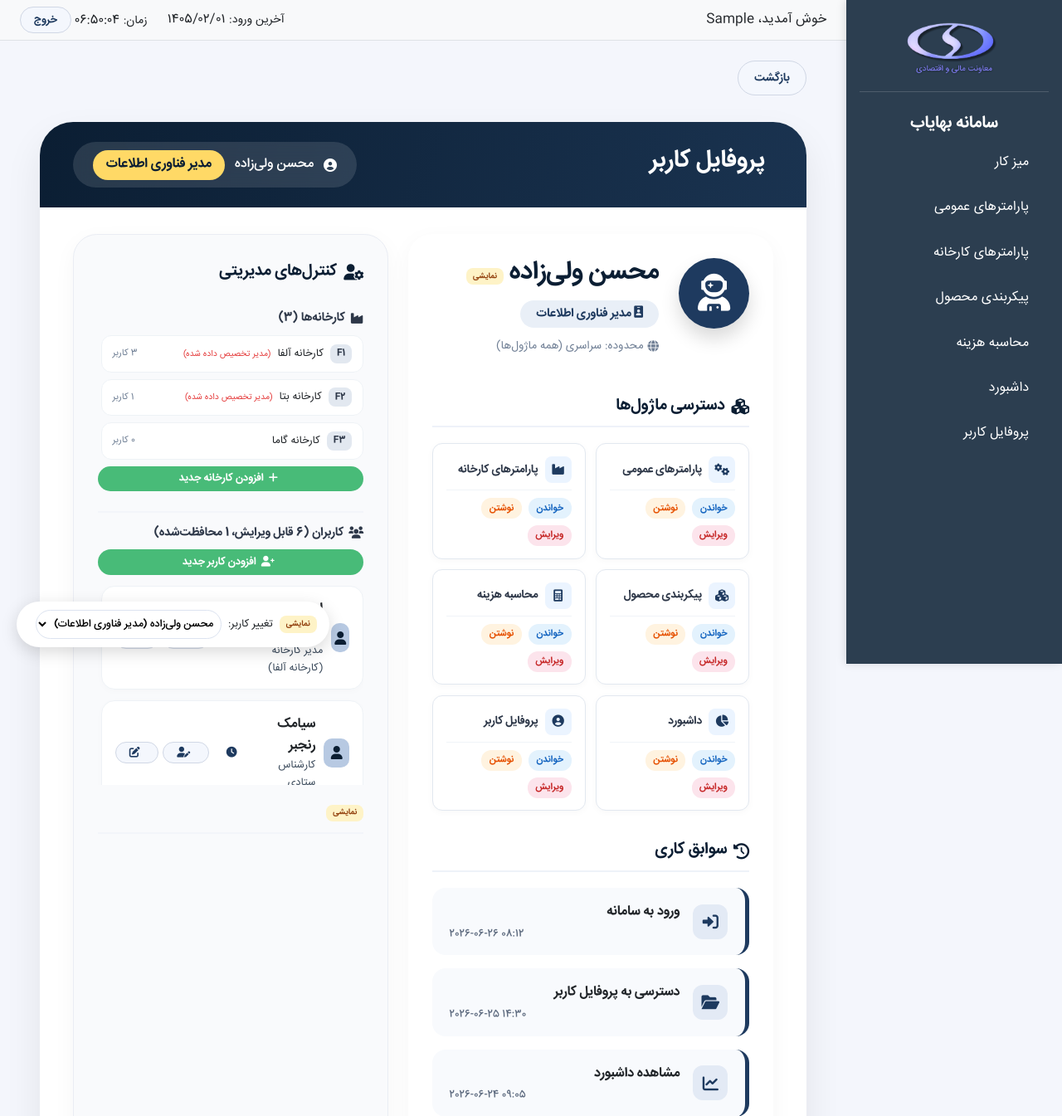
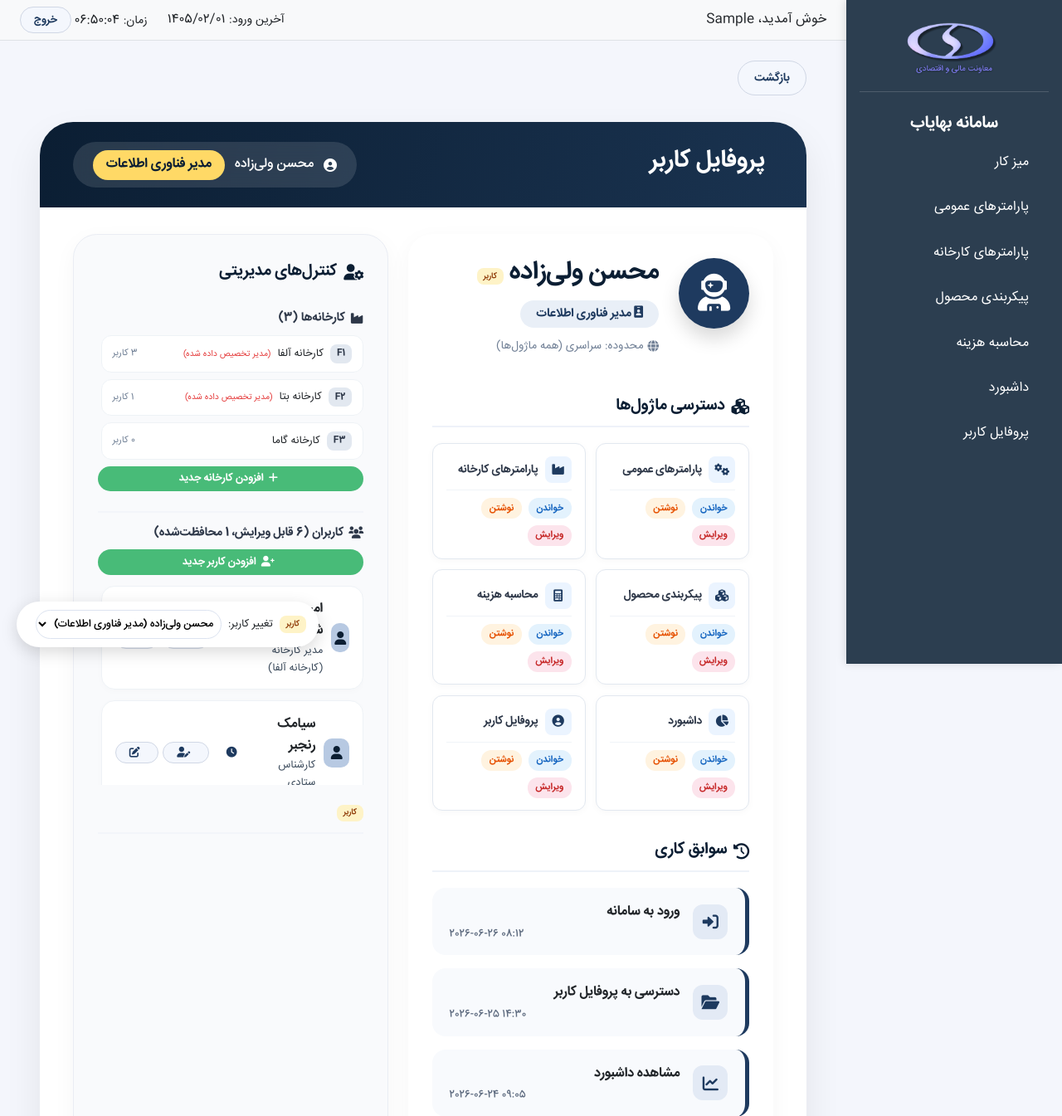
Before and after one commit to BabakHeidari/Engcost_determination_app, a Flask app: page /profile/profile in a window 1280 px wide. Shown: the top 1345 px of the page at 83% size. Run offline with Flask 3, Linux system fonts and the light colour scheme; the visitor is signed in with stand-in values (Sample User, id 1).

Commit message:
Profile Modified

```diff
--- a/templates/profile/profile.html
+++ b/templates/profile/profile.html
@@ -761,7 +761,7 @@
         <div class="profile-header">
           <div class="avatar"><i class="fas fa-user-astronaut"></i></div>
           <div class="user-details">
-            <h3>${user.name} ${USING_BACKEND?'<span class="api-badge server" style="font-size:0.6rem;">فعال</span>':'<span class="api-badge local" style="font-size:0.6rem;">نمایشی</span>'}</h3>
+            <h3>${user.name} ${USING_BACKEND?'<span class="api-badge server" style="font-size:0.6rem;">فعال</span>':'<span class="api-badge local" style="font-size:0.6rem;">کاربر</span>'}</h3>
             <span class="role-tag"><i class="fas fa-id-badge"></i> ${displayRole(user.role)}</span>
             ${scopeInfo}
           </div>
@@ -889,7 +889,7 @@
           ${canAdd ? `<button class="btn btn-success btn-sm" onclick="openAddUserModal()" style="margin-bottom:0.8rem;width:100%;justify-content:center;"><i class="fas fa-user-plus"></i> افزودن کاربر جدید</button>` : ''}
           <div class="subordinate-list" id="subordinateListContainer">${subListHTML}</div>
         </div>
-        <div style="display:flex;gap:5px;align-items:center;justify-content:flex-start;">${USING_BACKEND?'<span class="api-badge server">API</span>':'<span class="api-badge local">نمایشی</span>'}</div>
+        <div style="display:flex;gap:5px;align-items:center;justify-content:flex-start;">${USING_BACKEND?'<span class="api-badge server">API</span>':'<span class="api-badge local">کاربر</span>'}</div>
         <hr>
         <div id="privilegeEditPanel" class="privilege-editor hidden">
           <div class="superintendent-info"><i class="fas fa-info-circle"></i> در نقش <strong>${displayRole(currentUser.role)}</strong>، دسترسی اعطاشده به ماژول‌ها نمی‌تواند از دسترسی‌های خود شما بیشتر باشد.</div>
@@ -1074,7 +1074,7 @@
       } else {
         currentUser = {...DEFAULT_USERS[0], privileges:{...DEFAULT_USERS[0].privileges}};
         users = JSON.parse(JSON.stringify(DEFAULT_USERS));
-        showNotification('حالت نمایشی فعال است.', 'info', 3000);
+        showNotification('حالت مدیریتی فعال است.', 'info', 3000);
       }
       updateTopBar();
       renderProfile();
@@ -1085,7 +1085,7 @@
     function createDemoSwitcher() {
       const d = document.createElement('div');
       d.style.cssText = 'position:fixed;bottom:20px;left:20px;background:white;padding:10px 15px;border-radius:30px;box-shadow:0 6px 20px rgba(0,0,0,0.15);z-index:1000;display:flex;gap:8px;align-items:center;font-size:0.8rem;';
-      d.innerHTML = `<span class="api-badge local">نمایشی</span> تغییر کاربر: <select id="demoUserSwitch" style="padding:5px;border-radius:20px;">${users.map(u => `<option value="${u.id}" ${u.id===currentUser.id?'selected':''}>${u.name} (${displayRole(u.role)})</option>`).join('')}</select>`;
+      d.innerHTML = `<span class="api-badge local">کاربر</span> تغییر کاربر: <select id="demoUserSwitch" style="padding:5px;border-radius:20px;">${users.map(u => `<option value="${u.id}" ${u.id===currentUser.id?'selected':''}>${u.name} (${displayRole(u.role)})</option>`).join('')}</select>`;
       document.body.appendChild(d);
       document.getElementById('demoUserSwitch').onchange = function() {
         const nu = users.find(u => u.id === parseInt(this.value));
```
Also changed, not shown: 4 other files.
